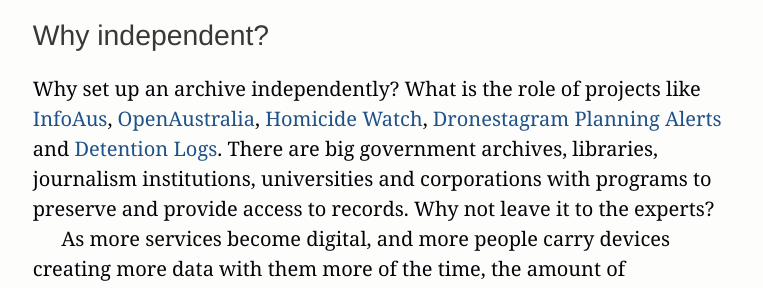
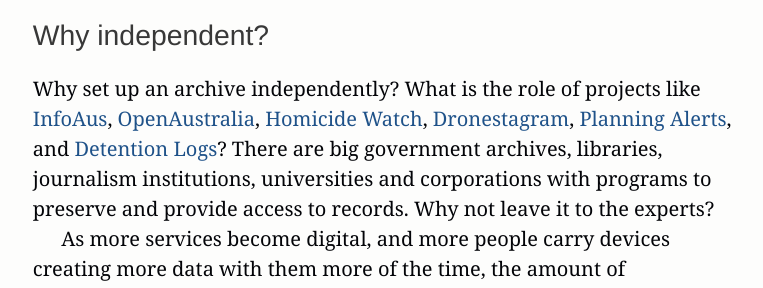
Before and after one commit to equivalentideas/home, a Jekyll site: the page built from _posts/2014-02-17-approaching-principles-for-independent-archives.markdown, in a window 1280 px wide and 900 px high, scrolled down 2243 px. Shown: the part 155-443 px from the top of the window, without its empty margins (257-1020 px from the left). Built offline with Jekyll 4.4.1, drawn with Linux system fonts in a browser that asks for light colours; nearby versions of some CDN libraries; comment, search, counter and statistics services are not loaded.

Commit message:
Fix gramma

```diff
--- a/_posts/2014-02-17-approaching-principles-for-independent-archives.markdown
+++ b/_posts/2014-02-17-approaching-principles-for-independent-archives.markdown
@@ -62,7 +62,7 @@
 
 ## Why independent?
 
-Why set up an archive independently? What is the role of projects like [InfoAus](http://infoaus.net/ 'InfoAus is a database journalism project that makes use of open data.'), [OpenAustralia](http://www.openaustralia.org/ 'OpenAustralia aims to make it easy for people to keep tabs on their representatives in Parliament.'), [Homicide Watch](http://homicidewatch.org/ 'Mark every death. Remember every victim. Follow every case.'), [Dronestagram](http://dronestagram.tumblr.com/ 'The drones-eye view.') [Planning Alerts](http://www.planningalerts.org.au/ 'Email alerts of planning applications near you') and [Detention Logs](http://detentionlogs.com.au 'Data, documents and investigations that reveal new perspectives on conditions and events inside immigration detention'). There are big government archives, libraries, journalism institutions, universities and corporations with programs to preserve and provide access to records. Why not leave it to the experts?
+Why set up an archive independently? What is the role of projects like [InfoAus](http://infoaus.net/ 'InfoAus is a database journalism project that makes use of open data.'), [OpenAustralia](http://www.openaustralia.org/ 'OpenAustralia aims to make it easy for people to keep tabs on their representatives in Parliament.'), [Homicide Watch](http://homicidewatch.org/ 'Mark every death. Remember every victim. Follow every case.'), [Dronestagram](http://dronestagram.tumblr.com/ 'The drones-eye view.'), [Planning Alerts](http://www.planningalerts.org.au/ 'Email alerts of planning applications near you'), and [Detention Logs](http://detentionlogs.com.au 'Data, documents and investigations that reveal new perspectives on conditions and events inside immigration detention')? There are big government archives, libraries, journalism institutions, universities and corporations with programs to preserve and provide access to records. Why not leave it to the experts?
 
 As more services become digital, and more people carry devices creating more data with them more of the time, the amount of interesting evidence worth preserving is exploding. The tasks of judging what to keep, what to let go and what should never be collected becomes ever more complex.
 
```
